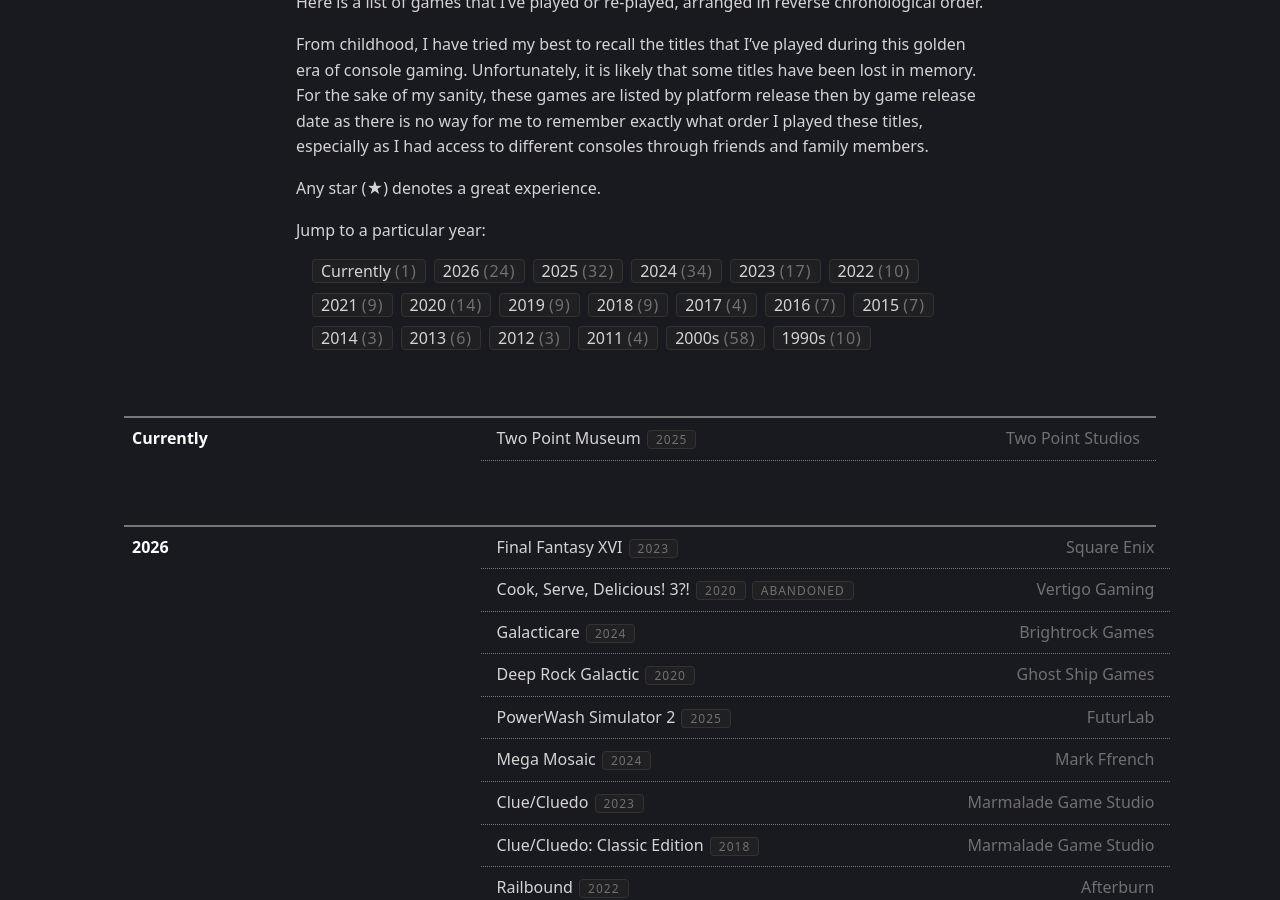
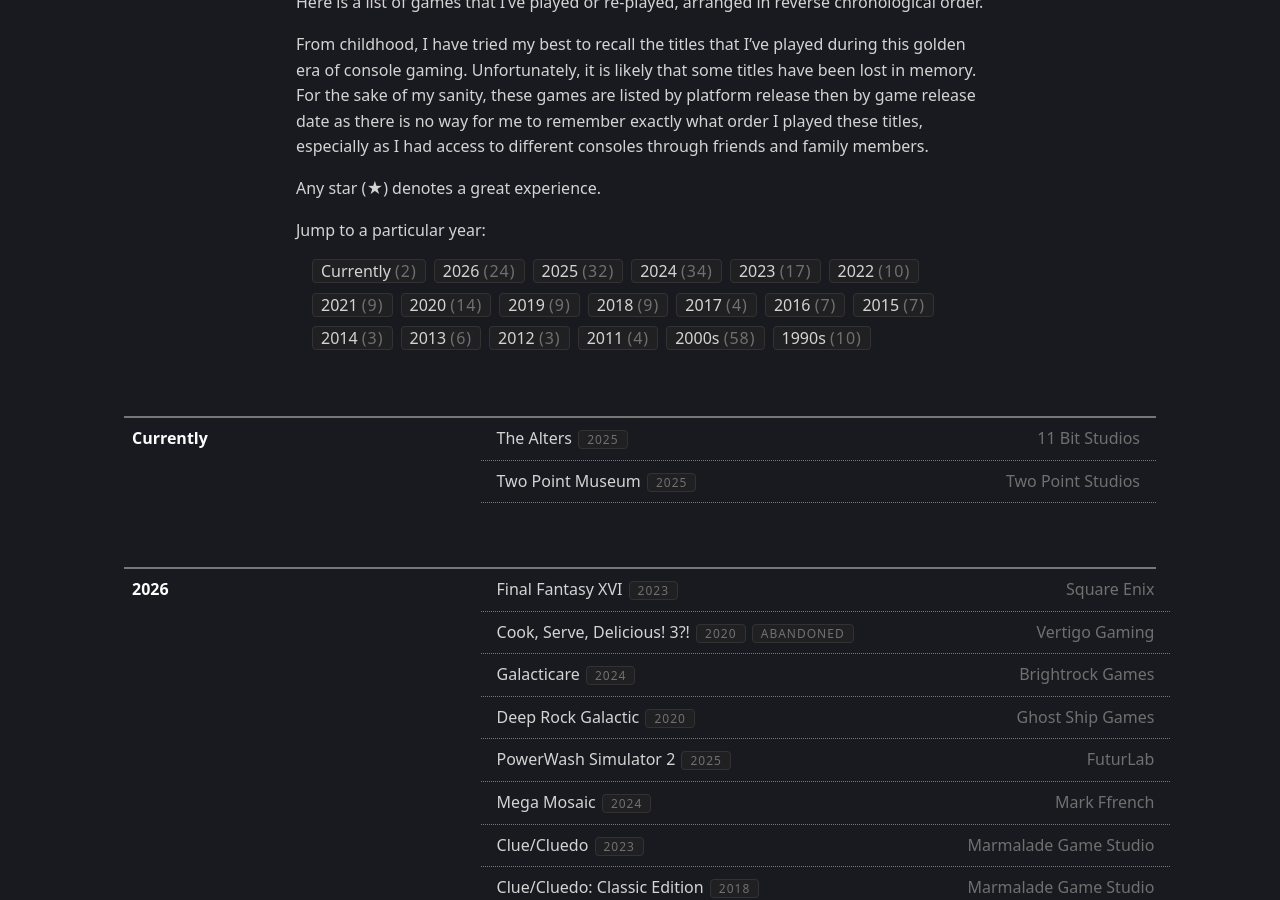
Before and after one commit to KlazHTT/personal-website, a Jekyll site: the page built from pages/gaming.md, in a window 1280 px wide and 900 px high, scrolled down 370 px. Built offline with Jekyll 4.4.1, drawn with Linux system fonts in a browser that asks for light colours.

Commit message:
Update games.yml

```diff
--- a/_data/games.yml
+++ b/_data/games.yml
@@ -1,5 +1,9 @@
 - year: Currently
   games:
+    - title: The Alters
+      developer: 11 Bit Studios
+      released: 2025
+      status:
     - title: Two Point Museum
       developer: Two Point Studios
       released: 2025
```
